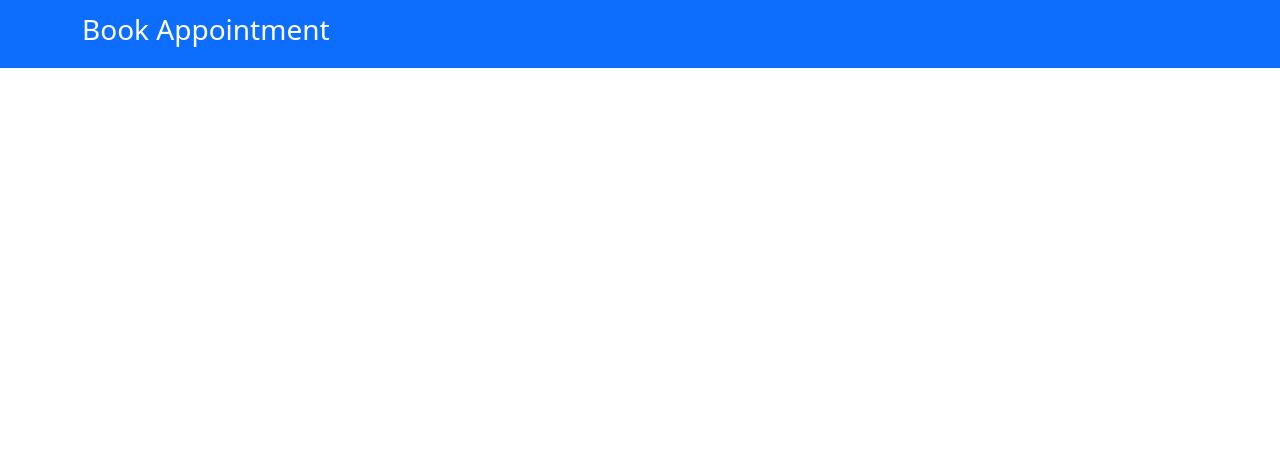
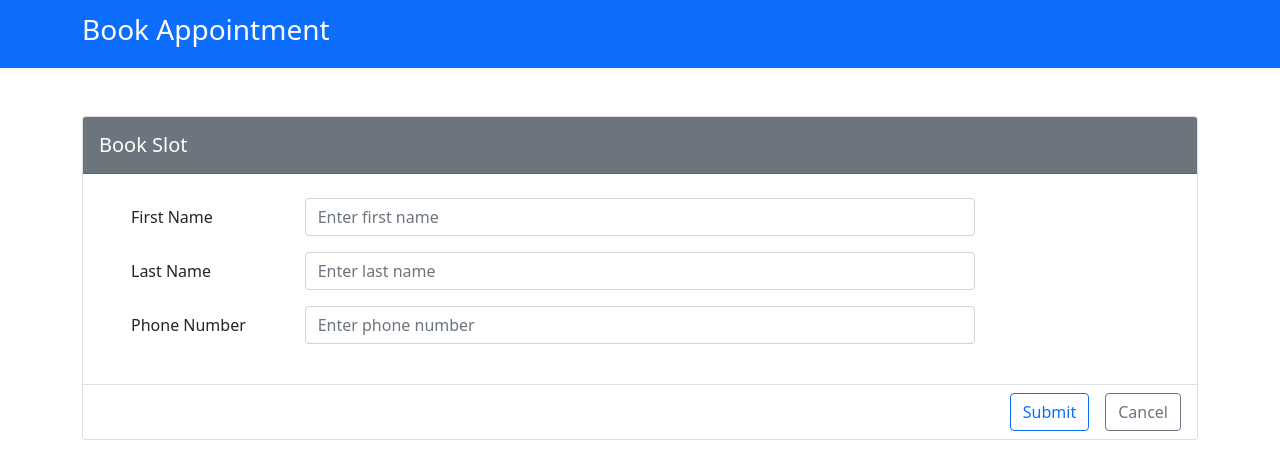
Before and after one commit to Deepz14/ng-book-appointment, an Angular app: page /book-slot in a window 1280 px wide. Before the commit this address led to /. Shown: the top 476 px of the page. Built offline with nearby package versions, Linux system fonts and the light colour scheme.

Commit message:
book slot ui completed

```diff
--- a/src/app/app-routing.module.ts
+++ b/src/app/app-routing.module.ts
@@ -1,9 +1,11 @@
 import { NgModule } from '@angular/core';
 import { RouterModule, Routes } from '@angular/router';
 import { DashboardTimeSlotComponent } from './dashboard-time-slot/dashboard-time-slot.component';
+import { BookSlotComponent } from './book-slot/book-slot.component';
 
 const routes: Routes = [
   {path: 'home', component: DashboardTimeSlotComponent},
+  {path: 'book-slot', component: BookSlotComponent},
   {path: '', redirectTo: 'home', pathMatch: 'full'}
 ];
 
--- a/src/app/app.module.ts
+++ b/src/app/app.module.ts
@@ -5,12 +5,14 @@ import { AppRoutingModule } from './app-routing.module';
 import { AppComponent } from './app.component';
 import { NavbarComponent } from './navbar/navbar.component';
 import { DashboardTimeSlotComponent } from './dashboard-time-slot/dashboard-time-slot.component';
+import { BookSlotComponent } from './book-slot/book-slot.component';
 
 @NgModule({
   declarations: [
     AppComponent,
     NavbarComponent,
-    DashboardTimeSlotComponent
+    DashboardTimeSlotComponent,
+    BookSlotComponent
   ],
   imports: [
     BrowserModule,
--- /dev/null
+++ b/src/app/book-slot/book-slot.component.html
@@ -0,0 +1,36 @@
+<div class="container">
+    <div class="row mt-5">
+        <div class="col">
+            <div class="card">
+                <div class="card-header pt-3 bg-secondary text-white">
+                    <h5>Book Slot</h5>
+                </div>
+                <div class="card-body py-4 px-5">
+                    <div class="mb-3 row">
+                        <label class="col-sm-2 col-form-label">First Name</label>
+                        <div class="col-sm-8">
+                            <input type="text" class="form-control" placeholder="Enter first name" autocomplete="off">
+                        </div>
+                    </div>
+                    <div class="mb-3 row">
+                        <label class="col-sm-2 col-form-label">Last Name</label>
+                        <div class="col-sm-8">
+                            <input type="text" class="form-control" placeholder="Enter last name" autocomplete="off">
+                        </div>
+                    </div>
+                    <div class="mb-3 row">
+                        <label class="col-sm-2 col-form-label">Phone Number</label>
+                        <div class="col-sm-8">
+                            <input type="text" class="form-control" placeholder="Enter phone number" autocomplete="off">
+                        </div>
+                    </div>
+                </div>
+                <div class="border-top py-2 d-md-flex justify-content-md-end px-3">
+                    <button class="btn btn-outline-primary me-md-3" type="button">Submit</button>
+                    <button class="btn btn-outline-secondary" type="button">Cancel</button>
+                </div>
+            </div>
+        </div>
+
+    </div>
+</div>
--- /dev/null
+++ b/src/app/book-slot/book-slot.component.ts
@@ -0,0 +1,15 @@
+import { Component, OnInit } from '@angular/core';
+
+@Component({
+  selector: 'app-book-slot',
+  templateUrl: './book-slot.component.html',
+  styleUrls: ['./book-slot.component.css']
+})
+export class BookSlotComponent implements OnInit {
+
+  constructor() { }
+
+  ngOnInit(): void {
+  }
+
+}
```
Also changed, not shown: src/app/book-slot/book-slot.component.css (added), 1 other file (tests, documents, lock files or other folders).
